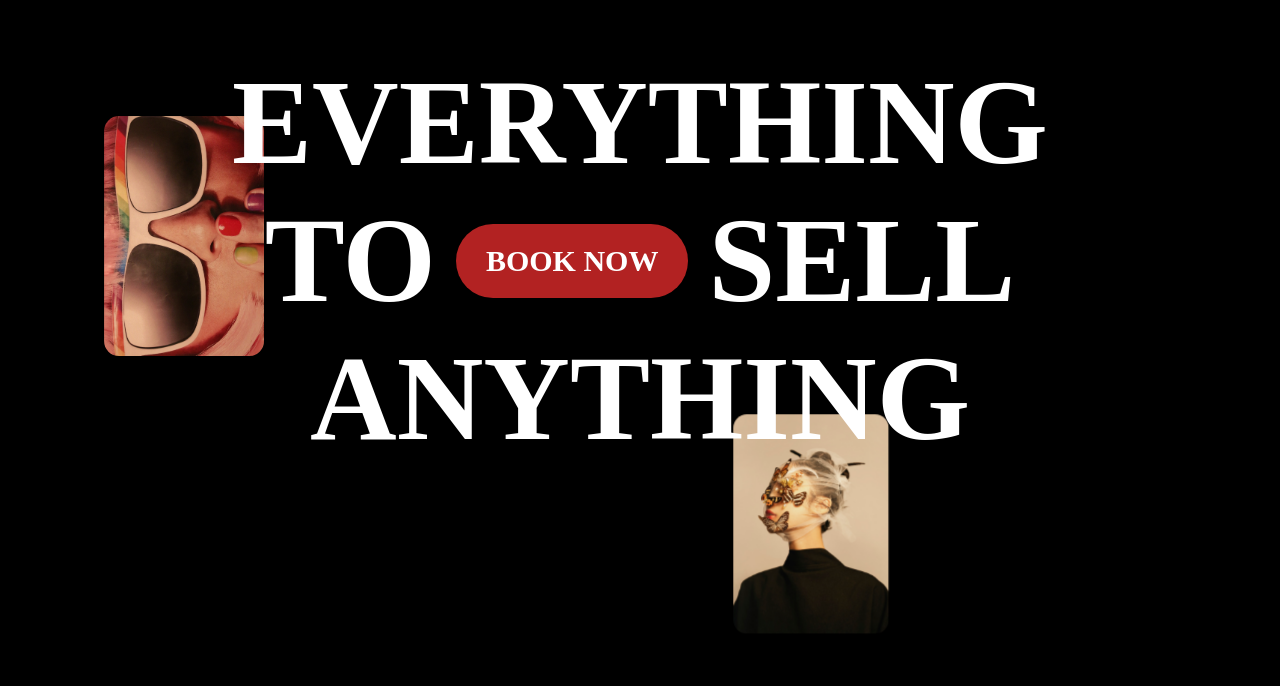
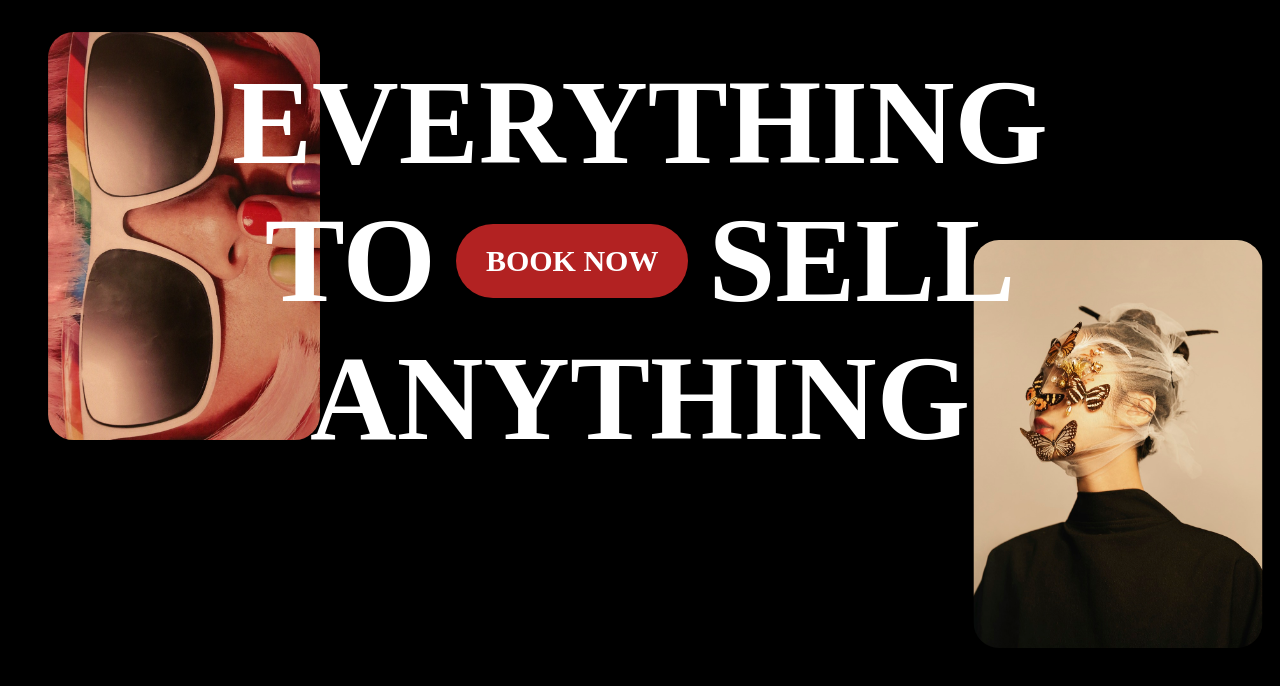
Before and after one commit to Abhijeetkadamgits/Daytwo, a plain HTML site: page index.html in a window 1280 px wide. Shown: the part 76-762 px from the top of the page. Drawn offline with nearby package versions, Linux system fonts and the light colour scheme.

Commit message:
last-min-change

```diff
--- a/app.js
+++ b/app.js
@@ -1,16 +1,16 @@
 var ele = gsap.timeline();
 
 ele.from("#logo,#first-h1", {
-  y:-80,
+  y:-100,
   duration :1.5,
   opacity :0.1,
   stagger : 0.2
 });
-ele.from("#left-img",{
-  duration: 2,
-  scale: 3,
+gsap.from("#left-img",{
+  duration: 1.5,
+  y : 100,
 });
-ele.from("#right-img",{
-  duration: 2,
-  scale: 0.3,
+gsap.from("#right-img",{
+  y:-100,
+  duration:1.5
 });
--- a/index.html
+++ b/index.html
@@ -21,7 +21,7 @@
         </div>
       </div>
       <h1 id="first-h1">Everything</h1>
-      <h1>to <span>Book Now</span>sell</h1>
+      <h1>to <span id="book-btn">Book Now</span>sell</h1>
       <h1 >anything</h1>
       <img id="left-img" src="./woman-524141_1280.jpg" alt="" />
       <img id="right-img" src="./woman-6588614_1280.jpg" alt="" />
--- a/style.css
+++ b/style.css
@@ -78,14 +78,20 @@ h4 {
   left: 5%;
   border-radius: 15px;
   transform: rotate(270deg);
+  scale: 1.7;
 }
 #main #right-img {
   height: 30vh;
   position: absolute;
-  bottom: 10%;
-  right: 30%;
+  bottom: 20%;
+  right: 6%;
   border-radius: 15px;
+  scale: 1.7;
 }
 #nav-2 h3:hover{
   color:firebrick;
 }
+#book-btn:hover{
+color: #000;
+transform: scale(1.3) rotate(20deg);
+}
```
